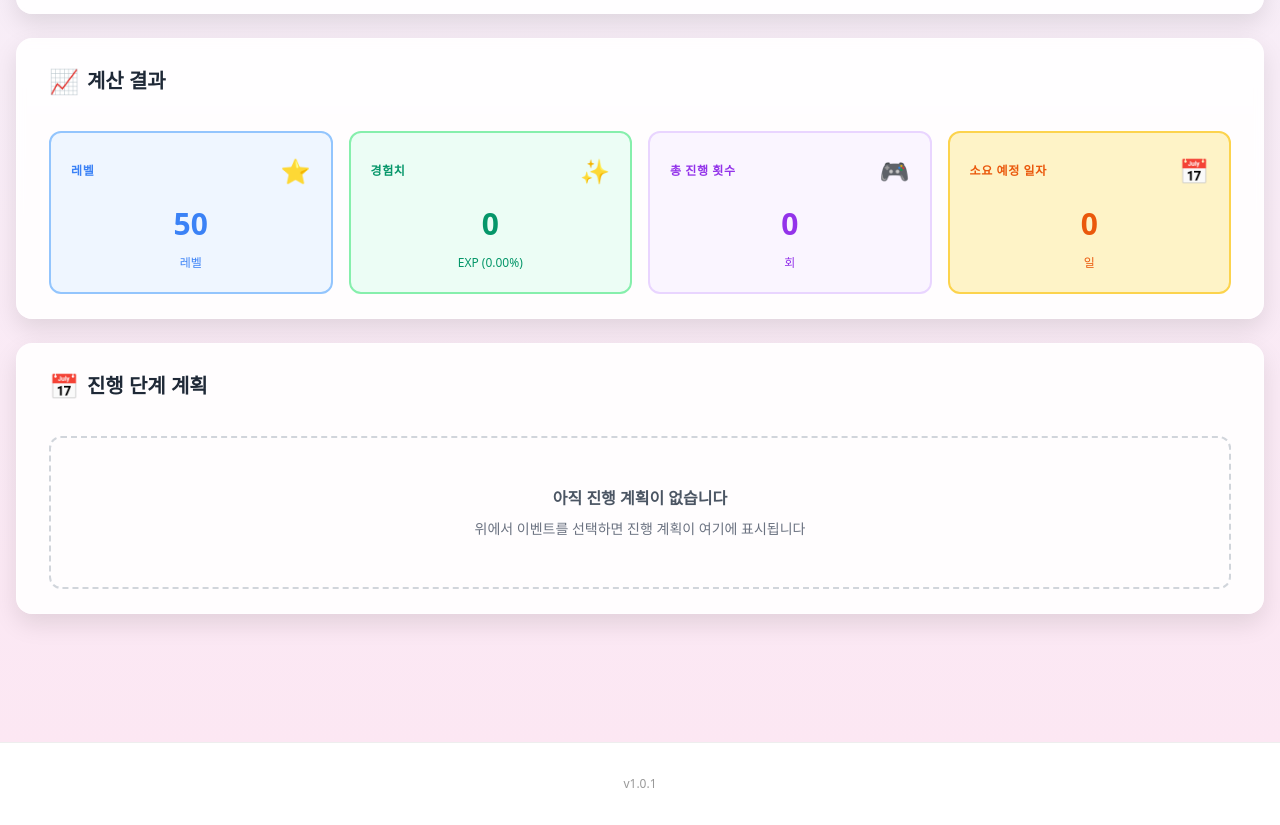
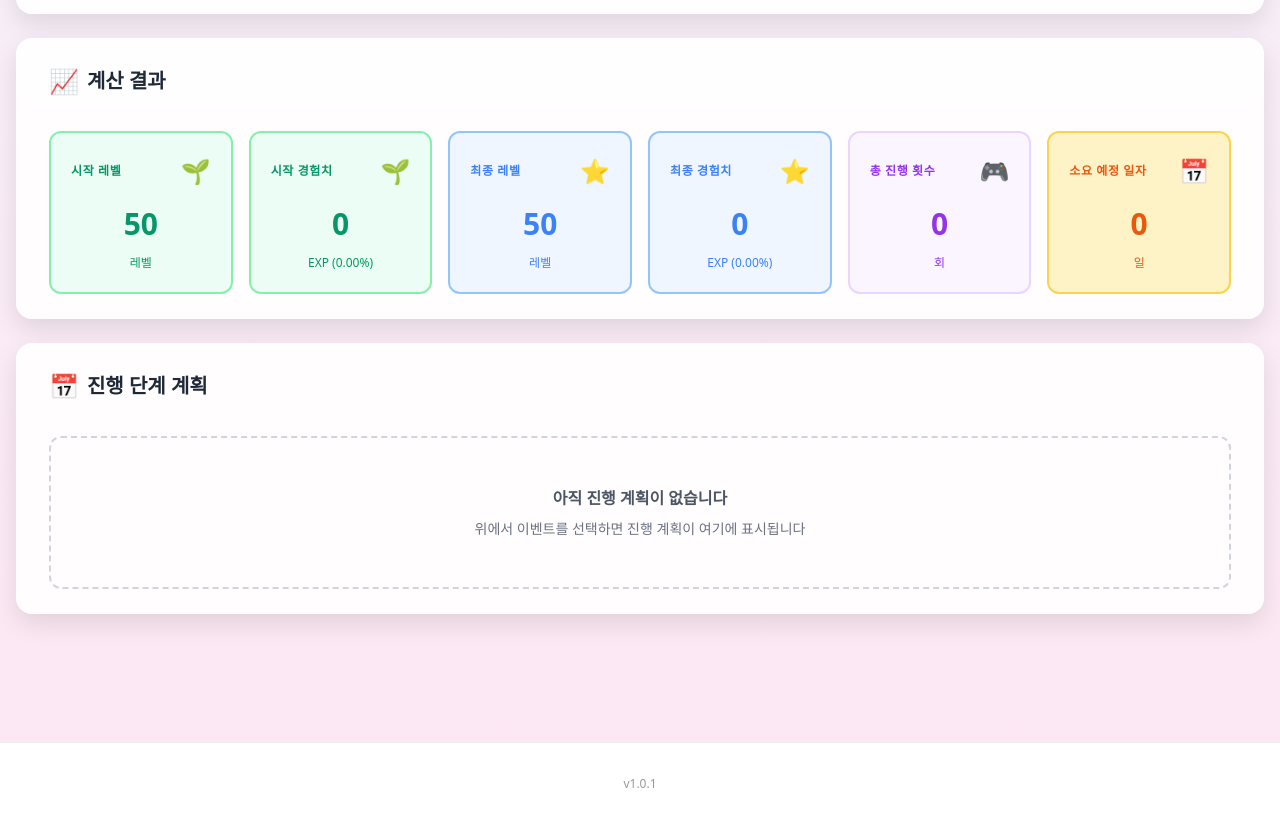
Before and after one commit to taykim7/mp-exp-calc, a Next.js app: page / in a window 1280 px wide. Shown: the part 1280-2105 px from the top of the page. Built offline with nearby package versions, Linux system fonts and the light colour scheme.

Commit message:
feat : 계산 결과에 시작 경험치 표시

```diff
--- a/src/components/ResultSection.tsx
+++ b/src/components/ResultSection.tsx
@@ -4,9 +4,13 @@ import { useCalculatorStore } from '@/store/calculatorStore'
 import { eventsData } from '@/data/events'
 
 export function ResultSection() {
-  const { currentLevel, finalLevel, finalExp, totalRuns, estimatedDays } = useCalculatorStore()
+  const { currentLevel, currentExp, finalLevel, finalExp, totalRuns, estimatedDays } = useCalculatorStore()
 
-  // 최종 레벨의 필요 경험치
+  // 시작 레벨 경험치
+  const requiredExpForCurrentLevel = eventsData.levelExpTable[currentLevel as keyof typeof eventsData.levelExpTable] || 0
+  const currentExpPercentage = requiredExpForCurrentLevel > 0 ? (currentExp / requiredExpForCurrentLevel * 100).toFixed(2) : 0
+
+  // 최종 레벨 경험치
   const requiredExpForFinalLevel = eventsData.levelExpTable[finalLevel as keyof typeof eventsData.levelExpTable] || 0
   const finalExpPercentage = requiredExpForFinalLevel > 0 ? (finalExp / requiredExpForFinalLevel * 100).toFixed(2) : 0
 
@@ -22,8 +26,10 @@ export function ResultSection() {
   const exceedsBurningDeadline = estimatedDays > daysUntilBurningEnd
 
   const stats = [
-    { icon: '⭐', label: '레벨', value: finalLevel, unit: '레벨', color: '#3b82f6', bgColor: '#eff6ff', borderColor: '#93c5fd' },
-    { icon: '✨', label: '경험치', value: finalExp.toLocaleString(), unit: `EXP (${finalExpPercentage}%)`, color: '#059669', bgColor: '#ecfdf5', borderColor: '#86efac' },
+    { icon: '🌱', label: '시작 레벨', value: currentLevel, unit: '레벨', color: '#059669', bgColor: '#ecfdf5', borderColor: '#86efac' },
+    { icon: '🌱', label: '시작 경험치', value: currentExp.toLocaleString(), unit: `EXP (${currentExpPercentage}%)`,  color: '#059669', bgColor: '#ecfdf5', borderColor: '#86efac' },
+    { icon: '⭐', label: '최종 레벨', value: finalLevel, unit: '레벨', color: '#3b82f6', bgColor: '#eff6ff', borderColor: '#93c5fd' },
+    { icon: '⭐', label: '최종 경험치', value: finalExp.toLocaleString(), unit: `EXP (${finalExpPercentage}%)`, color: '#3b82f6', bgColor: '#eff6ff', borderColor: '#93c5fd' },
     { icon: '🎮', label: '총 진행 횟수', value: totalRuns, unit: '회', color: '#9333ea', bgColor: '#faf5ff', borderColor: '#e9d5ff' },
     { icon: '📅', label: '소요 예정 일자', value: estimatedDays, unit: '일', color: '#ea580c', bgColor: '#fef3c7', borderColor: '#fcd34d' },
   ]
```
